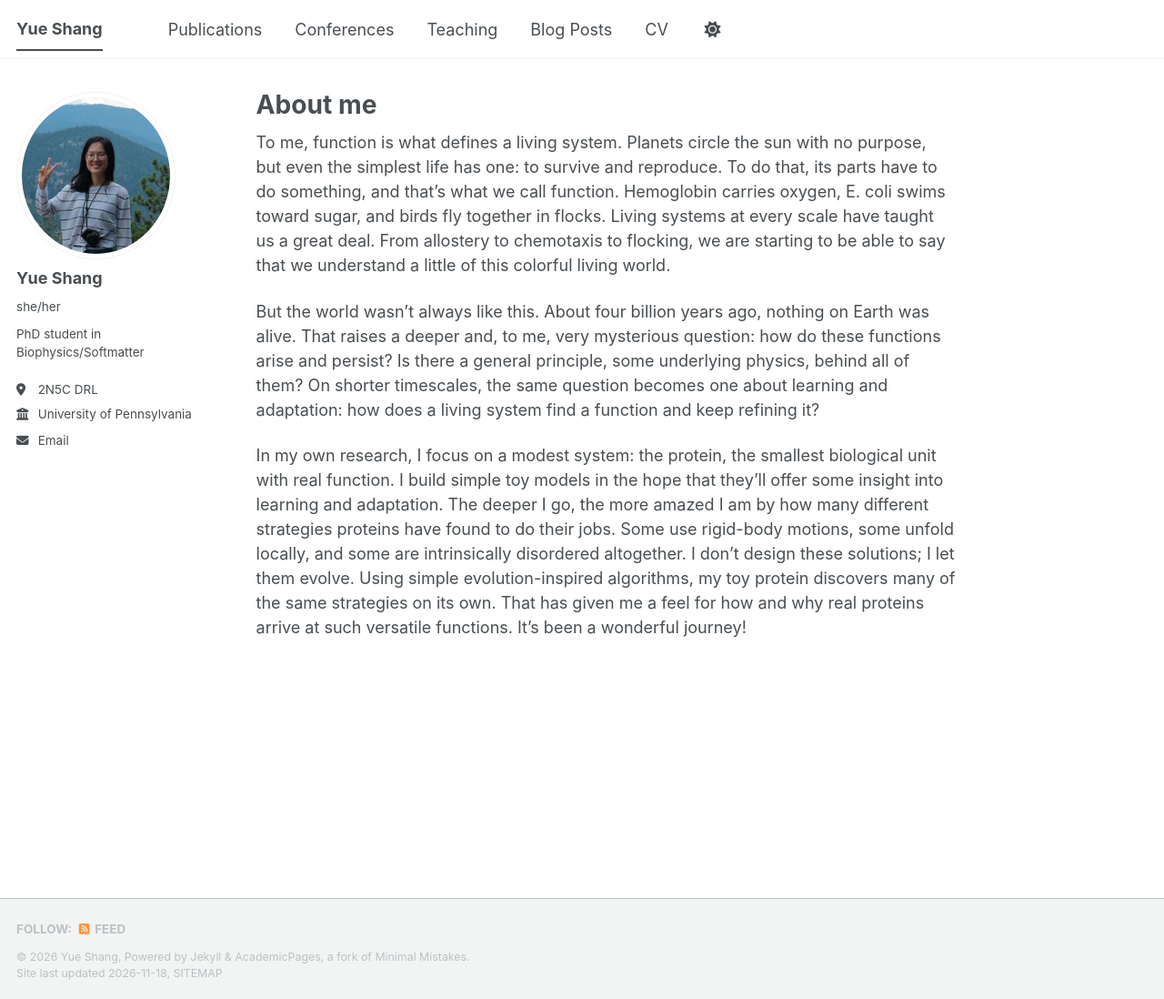
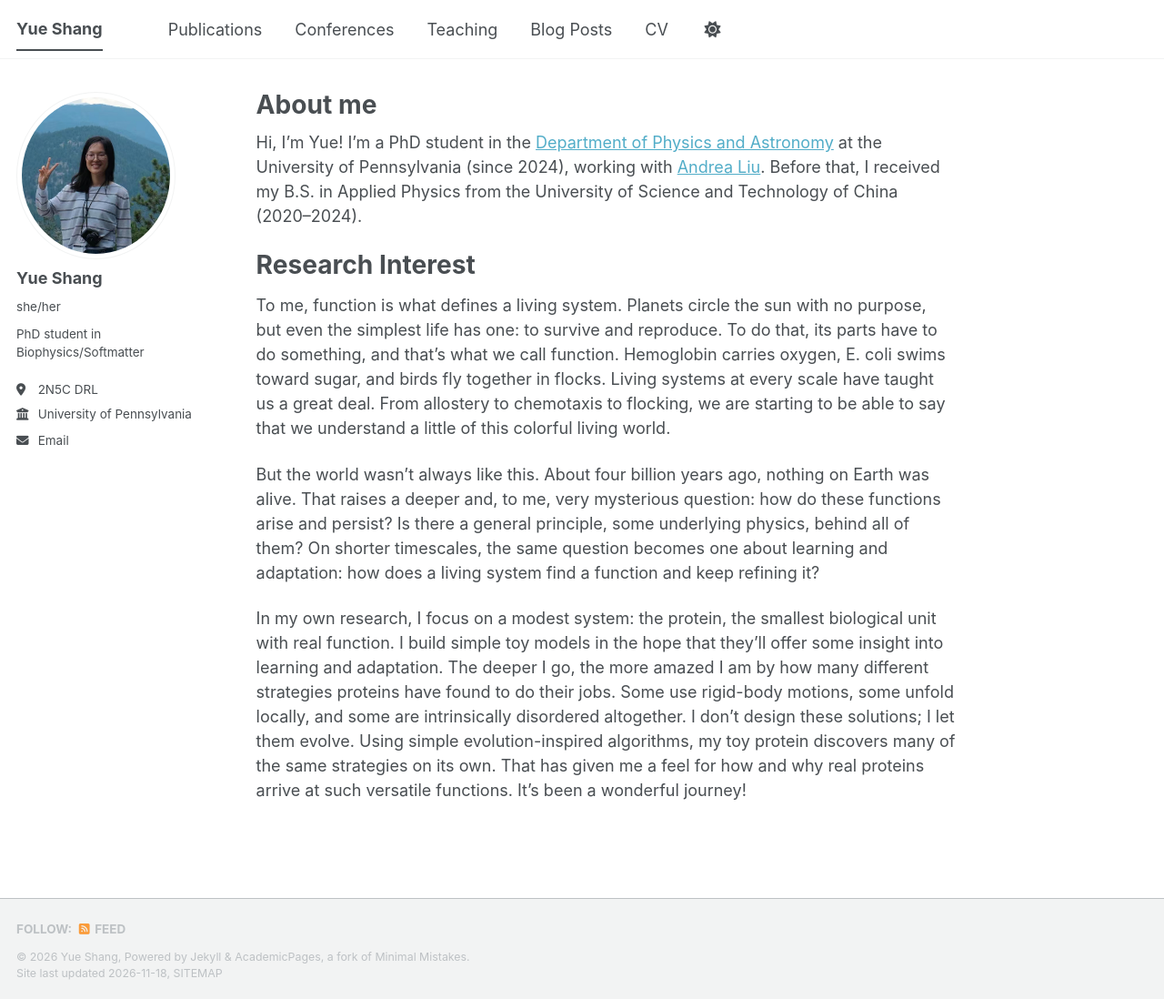
Before and after one commit to Yue-Sh-ang/Yue-Sh-ang.github.io, a Jekyll site: the page built from _pages/about.md, in a window 1280 px wide and 1098 px high. Shown: the whole window at 91% size. Built offline with Jekyll 4.4.1, drawn with Linux system fonts in a browser that asks for light colours; a style sheet for code colours, icons or effects is not loaded.

Commit message:
Update about.md

```diff
--- a/_pages/about.md
+++ b/_pages/about.md
@@ -6,6 +6,10 @@ redirect_from:
   - /about/
   - /about.html
 ---
+
+Hi, I'm Yue! I'm a PhD student in the [Department of Physics and Astronomy](https://www.physics.upenn.edu/) at the University of Pennsylvania (since 2024), working with [Andrea Liu](https://www.physics.upenn.edu/people/standing-faculty/andrea-liu). Before that, I received my B.S. in Applied Physics from the University of Science and Technology of China (2020–2024).
+
+# Research Interest
 To me, function is what defines a living system. Planets circle the sun with no purpose, but even the simplest life has one: to survive and reproduce. To do that, its parts have to do something, and that’s what we call function. Hemoglobin carries oxygen, E. coli swims toward sugar, and birds fly together in flocks. Living systems at every scale have taught us a great deal. From allostery to chemotaxis to flocking, we are starting to be able to say that we understand a little of this colorful living world.
 
 But the world wasn’t always like this. About four billion years ago, nothing on Earth was alive. That raises a deeper and, to me, very mysterious question: how do these functions arise and persist? Is there a general principle, some underlying physics, behind all of them? On shorter timescales, the same question becomes one about learning and adaptation: how does a living system find a function and keep refining it?
```
